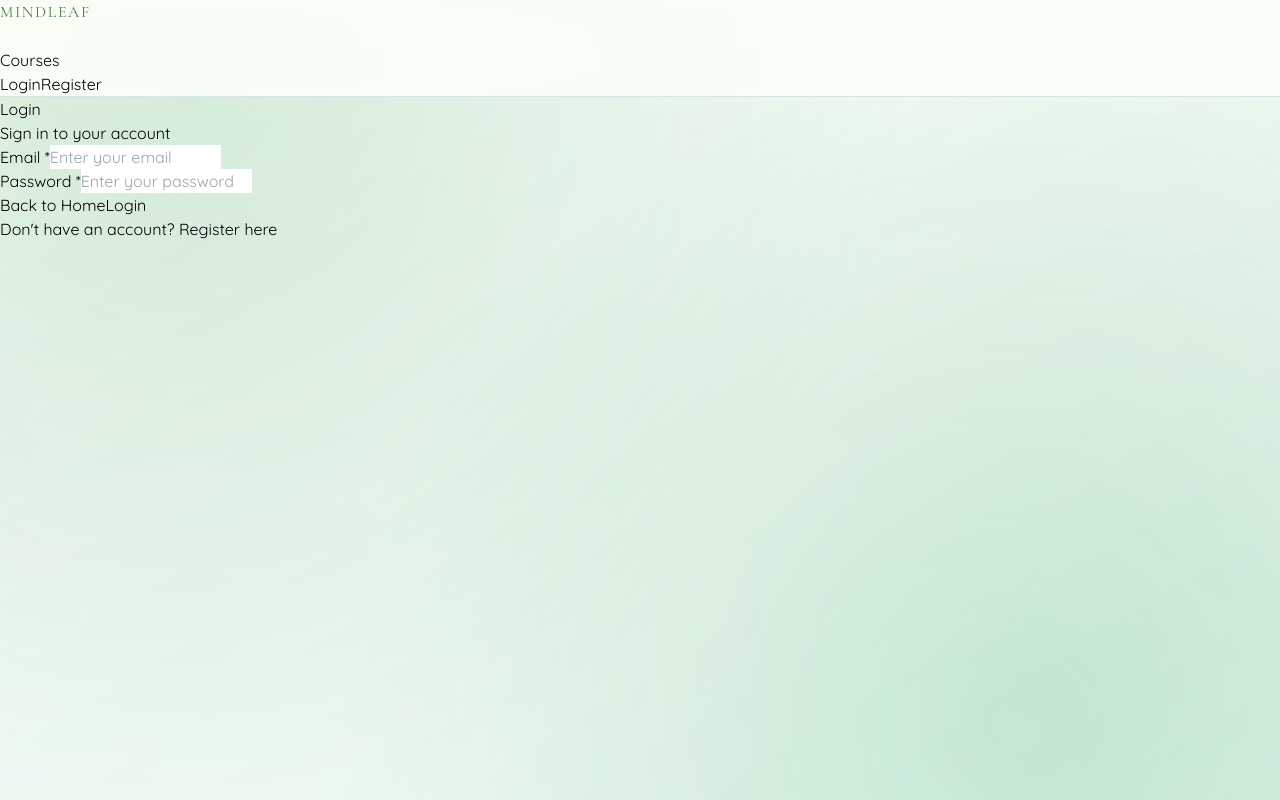
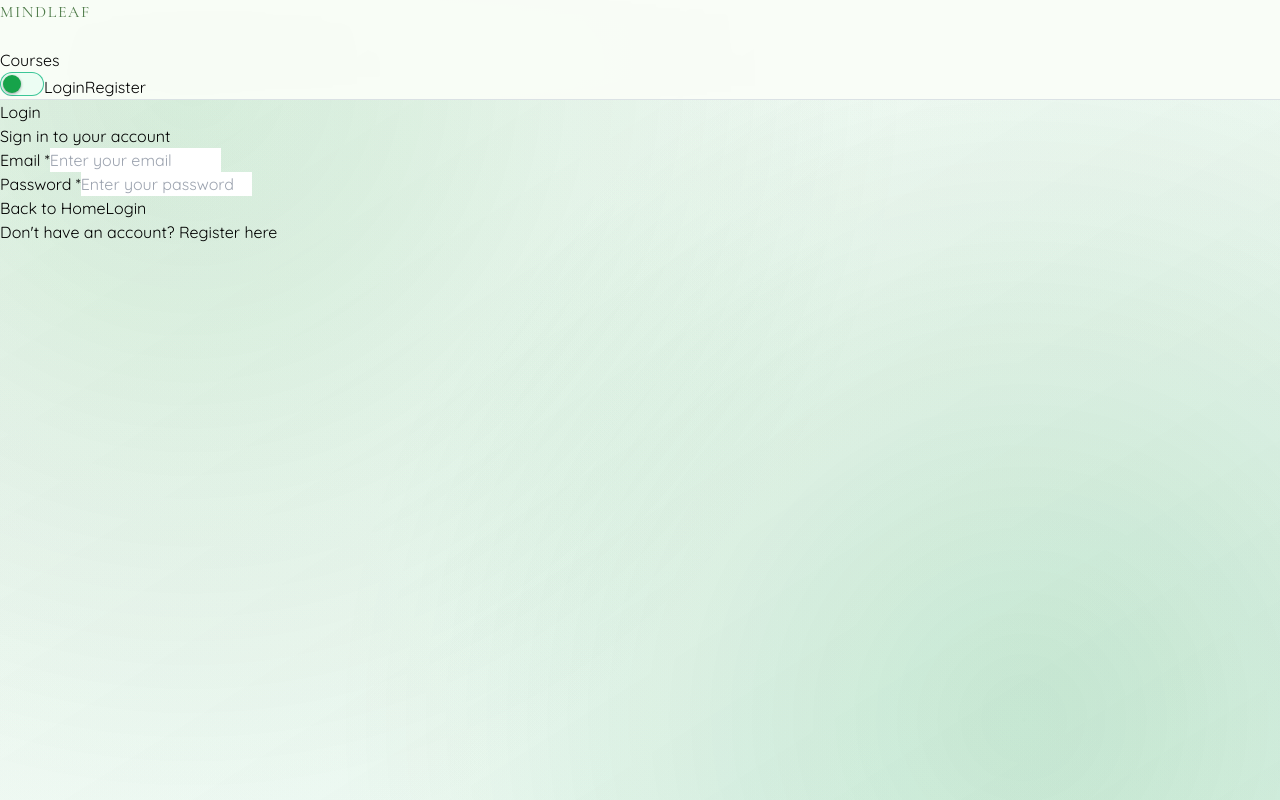
Before and after one commit to Fiarzen/course-hosting-frontend, a React (Vite) app: page /login in a window 1280 px wide. Built offline with nearby package versions, Linux system fonts and the light colour scheme.

Commit message:
darkmode

```diff
--- a/src/App.jsx
+++ b/src/App.jsx
@@ -1,5 +1,5 @@
 import { BrowserRouter as Router, Routes, Route, Link } from 'react-router-dom';
-import { useState } from 'react';
+import { useState, useEffect } from 'react';
 import { useAuth } from './context/AuthContext';
 import Courses from './components/Courses';
 import Lessons from './components/Lessons';
@@ -18,6 +18,31 @@ import ResetPassword from './components/ResetPassword';
 function App() {
   const { user, logout, isAuthenticated } = useAuth();
   const [mobileNavOpen, setMobileNavOpen] = useState(false);
+  const [isDarkMode, setIsDarkMode] = useState(() => {
+    if (typeof window === 'undefined') return false;
+
+    const stored = window.localStorage.getItem('theme');
+    if (stored === 'dark' || stored === 'light') {
+      return stored === 'dark';
+    }
+
+    return (
+      window.matchMedia &&
+      window.matchMedia('(prefers-color-scheme: dark)').matches
+    );
+  });
+
+  useEffect(() => {
+    const root = document.documentElement;
+
+    if (isDarkMode) {
+      root.classList.add('dark');
+      window.localStorage.setItem('theme', 'dark');
+    } else {
+      root.classList.remove('dark');
+      window.localStorage.setItem('theme', 'light');
+    }
+  }, [isDarkMode]);
 
   return (
     <Router>
@@ -87,6 +112,14 @@ function App() {
                 </div>
               </div>
               <div className="flex flex-wrap items-center gap-2 sm:gap-4 sm:justify-end">
+                <button
+                  type="button"
+                  onClick={() => setIsDarkMode((prev) => !prev)}
+                  className={`theme-toggle ${isDarkMode ? 'theme-toggle--dark' : ''}`}
+                  aria-label={isDarkMode ? 'Switch to light mode' : 'Switch to dark mode'}
+                >
+                  <span className="theme-toggle__thumb" aria-hidden="true" />
+                </button>
                 {isAuthenticated ? (
                   <>
                     <Link
--- a/src/index.css
+++ b/src/index.css
@@ -70,3 +70,79 @@ code {
   background: rgba(79, 124, 74, 0.1);
   color: #1f2933;
 }
+
+:root.dark {
+  --branch-bg-from: #020617;
+  --branch-bg-to: #0f172a;
+  --branch-accent: #a4f9c8;
+  --branch-accent-soft: #4ade80;
+  color-scheme: dark;
+}
+
+.dark body {
+  color: #e5e7eb;
+  background-color: var(--branch-bg-from);
+  background-image:
+    radial-gradient(circle at 10% 20%, rgba(15, 23, 42, 0.9) 0, transparent 55%),
+    radial-gradient(circle at 90% 80%, rgba(22, 163, 74, 0.25) 0, transparent 55%),
+    linear-gradient(to bottom right, var(--branch-bg-from), var(--branch-bg-to));
+}
+
+.dark .branch-nav {
+  background: rgba(15, 23, 42, 0.96);
+  border-bottom-color: rgba(71, 85, 105, 0.8);
+}
+
+.dark .branch-nav__brand {
+  color: var(--branch-accent-soft);
+}
+
+.dark .branch-pill {
+  background: rgba(148, 163, 184, 0.22);
+  color: #e5e7eb;
+}
+
+/* Dark mode slider toggle */
+.theme-toggle {
+  position: relative;
+  display: inline-flex;
+  align-items: center;
+  width: 44px;
+  height: 24px;
+  border-radius: 9999px;
+  border: 1px solid rgba(16, 185, 129, 0.8);
+  background: #ecfdf3;
+  padding: 2px;
+  cursor: pointer;
+  transition:
+    background-color 150ms ease-in-out,
+    border-color 150ms ease-in-out;
+}
+
+.theme-toggle__thumb {
+  width: 18px;
+  height: 18px;
+  border-radius: 9999px;
+  background: #16a34a;
+  box-shadow: 0 1px 3px rgba(15, 23, 42, 0.4);
+  transform: translateX(0);
+  transition: transform 150ms ease-in-out, background-color 150ms ease-in-out;
+}
+
+.theme-toggle--dark {
+  background: #020617;
+  border-color: rgba(74, 222, 128, 0.9);
+}
+
+.theme-toggle--dark .theme-toggle__thumb {
+  transform: translateX(18px);
+  background: #4ade80;
+}
+
+.dark .theme-toggle {
+  background: #020617;
+}
+
+.dark .theme-toggle__thumb {
+  box-shadow: 0 1px 4px rgba(15, 23, 42, 0.9);
+}
```
